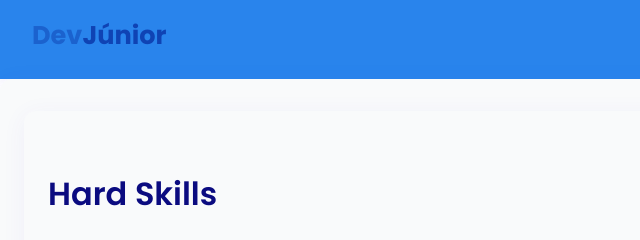
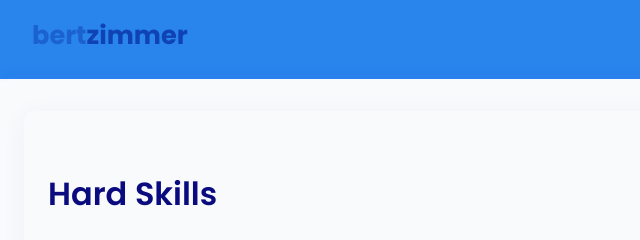
Before and after one commit to ALBERTCARVALHO-ZIMMER/PORTIFOLIO, a plain HTML site: page Paginas/skills.html in a window 1280 px wide. Shown: the top 240 px of the page, 0-640 px from the left. Drawn offline with Linux system fonts and the light colour scheme.

Commit message:
Update skills.html

```diff
--- a/Paginas/skills.html
+++ b/Paginas/skills.html
@@ -12,7 +12,7 @@
 <body>
   <header>
     <nav class="navbar" role="navigation" aria-label="Menu principal">
-      <div class="logo"><strong>Dev<span>Júnior</span></strong></div>
+      <div class="logo"><strong>bert<span>zimmer</span></strong></div>
       <ul>
         <li><a href="../index.html">Início</a></li>
         <li><a href="skills.html">Skills</a></li>
```
